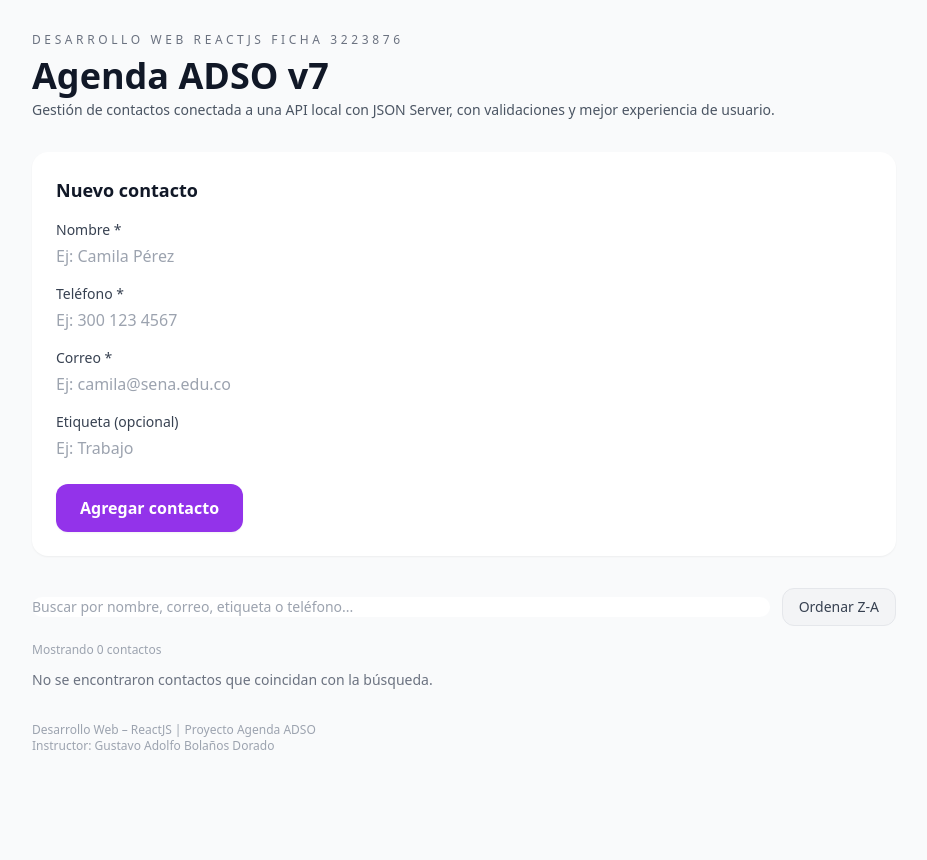
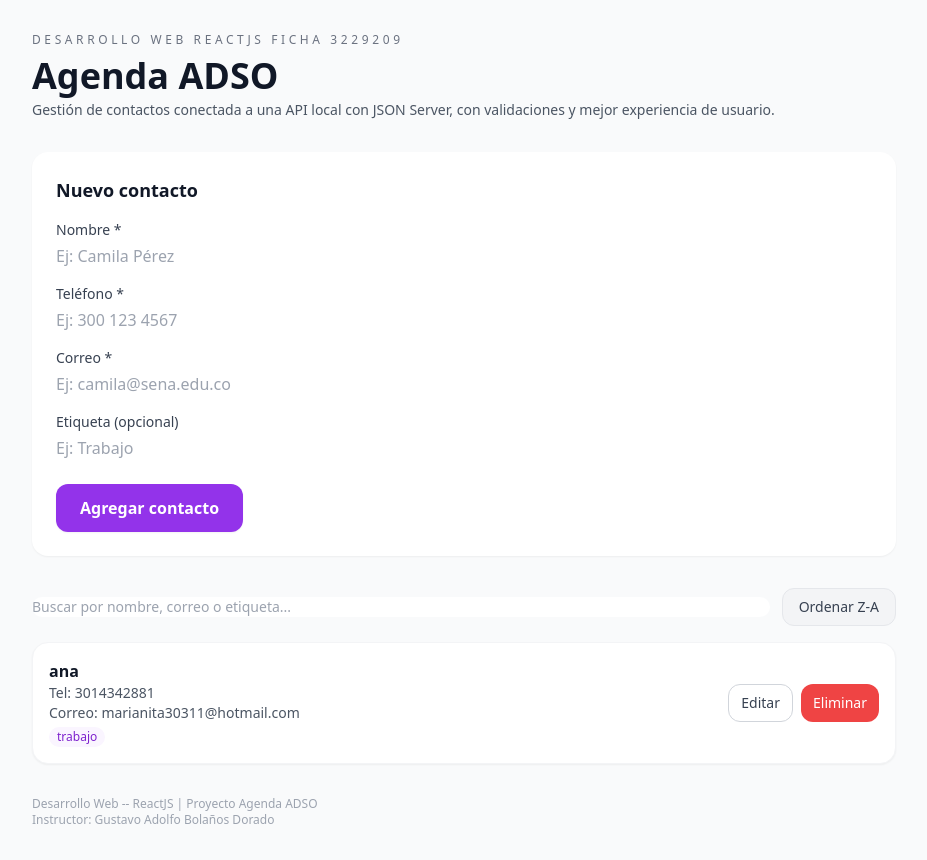
Before and after one commit to valeriaup/Agenda-ADSO-3229209, a React (Vite) app in the folder agenda-adso/: page / in a window 1280 px wide. Shown: the whole page, without its empty margins (176-1103 px from the left). Before the commit the page ends 800 px from the top, so only its background shows below. Built offline with nearby package versions, Linux system fonts and the light colour scheme; data requests are answered from the project's data file.

Commit message:
fix: correciones

```diff
--- a/agenda-adso/db.json
+++ b/agenda-adso/db.json
@@ -1,4 +1,12 @@
 {
-  "contactos": [],
+  "contactos": [
+    {
+      "id": "4439",
+      "nombre": "ana",
+      "telefono": "3014342881",
+      "correo": "marianita30311@hotmail.com",
+      "etiqueta": "trabajo"
+    }
+  ],
   "$schema": "./node_modules/json-server/schema.json"
 }
--- a/agenda-adso/src/App.jsx
+++ b/agenda-adso/src/App.jsx
@@ -1,115 +1,117 @@
+// Archivo: src/App.jsx
+// Componente principal de la aplicación Agenda ADSO.
 import { useEffect, useState } from "react";
-
 import {
   listarContactos,
   crearContacto,
+  actualizarContacto,
   eliminarContactoPorId,
 } from "./api";
-
 import { APP_INFO } from "./config";
-
 import FormularioContacto from "./components/FormularioContacto";
 import ContactoCard from "./components/ContactoCard";
 
 function App() {
-
   const [contactos, setContactos] = useState([]);
   const [cargando, setCargando] = useState(true);
   const [error, setError] = useState("");
-
-  // CLASE 10: Estados para búsqueda y ordenamiento
   const [busqueda, setBusqueda] = useState("");
   const [ordenAsc, setOrdenAsc] = useState(true);
+  const [contactoEnEdicion, setContactoEnEdicion] = useState(null);
 
   useEffect(() => {
-
     const cargarContactos = async () => {
       try {
-
         setCargando(true);
         setError("");
-
         const data = await listarContactos();
         setContactos(data);
-
       } catch (error) {
-
         console.error("Error al cargar contactos:", error);
-
         setError(
           "No se pudieron cargar los contactos. Verifica que el servidor esté encendido e intenta de nuevo."
         );
-
       } finally {
         setCargando(false);
       }
     };
-
     cargarContactos();
-
   }, []);
 
   const onAgregarContacto = async (nuevoContacto) => {
     try {
-
       setError("");
-
       const creado = await crearContacto(nuevoContacto);
-
       setContactos((prev) => [...prev, creado]);
-
     } catch (error) {
-
       console.error("Error al crear contacto:", error);
-
       setError(
         "No se pudo guardar el contacto. Verifica tu conexión o el estado del servidor e intenta nuevamente."
       );
+      throw error;
+    }
+  };
 
+  const onActualizarContacto = async (contactoActualizado) => {
+    try {
+      setError("");
+      const actualizado = await actualizarContacto(
+        contactoActualizado.id,
+        contactoActualizado
+      );
+      setContactos((prev) =>
+        prev.map((c) => (c.id === actualizado.id ? actualizado : c))
+      );
+      setContactoEnEdicion(null);
+    } catch (error) {
+      console.error("Error al actualizar contacto:", error);
+      setError(
+        "No se pudo actualizar el contacto. Verifica tu conexión o el servidor e intenta nuevamente."
+      );
       throw error;
     }
   };
 
   const onEliminarContacto = async (id) => {
     try {
-
       setError("");
       await eliminarContactoPorId(id);
-
       setContactos((prev) => prev.filter((c) => c.id !== id));
-
+      setContactoEnEdicion((actual) =>
+        actual && actual.id === id ? null : actual
+      );
     } catch (error) {
-
       console.error("Error al eliminar contacto:", error);
-
       setError(
         "No se pudo eliminar el contacto. Vuelve a intentarlo o verifica el servidor."
       );
     }
   };
 
-  // CLASE 10: Primera transformación — filtrar por término de búsqueda
+  const onEditarClick = (contacto) => {
+    setContactoEnEdicion(contacto);
+    setError("");
+  };
+
+  const onCancelarEdicion = () => {
+    setContactoEnEdicion(null);
+  };
+
   const contactosFiltrados = contactos.filter((c) => {
     const termino = busqueda.toLowerCase();
-
-    const nombre   = c.nombre.toLowerCase();
-    const correo   = c.correo.toLowerCase();
+    const nombre = c.nombre.toLowerCase();
+    const correo = c.correo.toLowerCase();
     const etiqueta = (c.etiqueta || "").toLowerCase();
-    const telefono = (c.telefono || "").toLowerCase(); // Mini reto 1
-
     return (
       nombre.includes(termino) ||
       correo.includes(termino) ||
-      etiqueta.includes(termino) ||
-      telefono.includes(termino) // Mini reto 1
+      etiqueta.includes(termino)
     );
   });
 
-  // CLASE 10: Segunda transformación — ordenar alfabéticamente
   const contactosOrdenados = [...contactosFiltrados].sort((a, b) => {
     const nombreA = a.nombre.toLowerCase();
     const nombreB = b.nombre.toLowerCase();
-
     if (nombreA < nombreB) return ordenAsc ? -1 : 1;
     if (nombreA > nombreB) return ordenAsc ? 1 : -1;
     return 0;
@@ -117,21 +119,15 @@
 
   return (
     <div className="min-h-screen bg-gray-50">
-
       <div className="max-w-4xl mx-auto px-4 py-8">
-
         <header className="mb-8">
           <p className="text-xs tracking-[0.3em] text-gray-500 uppercase">
             Desarrollo Web ReactJS Ficha {APP_INFO.ficha}
           </p>
-
           <h1 className="text-4xl font-extrabold text-gray-900 mt-2">
             {APP_INFO.titulo}
           </h1>
-
-          <p className="text-sm text-gray-600 mt-1">
-            {APP_INFO.subtitulo}
-          </p>
+          <p className="text-sm text-gray-600 mt-1">{APP_INFO.subtitulo}</p>
         </header>
 
         {error && (
@@ -144,18 +140,21 @@
           <p className="text-sm text-gray-500">Cargando contactos...</p>
         ) : (
           <>
-            <FormularioContacto onAgregar={onAgregarContacto} />
+            <FormularioContacto
+              onAgregar={onAgregarContacto}
+              onActualizar={onActualizarContacto}
+              contactoEnEdicion={contactoEnEdicion}
+              onCancelarEdicion={onCancelarEdicion}
+            />
 
-            {/*  CLASE 10: Buscador y botón de ordenamiento */}
             <div className="flex flex-col md:flex-row md:items-center md:justify-between gap-3 mb-4">
               <input
                 type="text"
                 className="w-full md:flex-1 rounded-xl border-gray-300 focus:ring-purple-500 focus:border-purple-500 text-sm"
-                placeholder="Buscar por nombre, correo, etiqueta o teléfono..."
+                placeholder="Buscar por nombre, correo o etiqueta..."
                 value={busqueda}
                 onChange={(e) => setBusqueda(e.target.value)}
               />
-
               <button
                 type="button"
                 onClick={() => setOrdenAsc((prev) => !prev)}
@@ -165,13 +164,6 @@
               </button>
             </div>
 
-            {/*  CLASE 10: Mini reto 2 — contador de resultados */}
-            <p className="text-xs text-gray-400 mb-3">
-              Mostrando {contactosOrdenados.length}{" "}
-              {contactosOrdenados.length === 1 ? "contacto" : "contactos"}
-            </p>
-
-            {/*  CLASE 10: Renderizado con lista filtrada y ordenada */}
             <section className="space-y-4">
               {contactosOrdenados.length === 0 ? (
                 <p className="text-sm text-gray-500">
@@ -186,6 +178,7 @@
                     correo={c.correo}
                     etiqueta={c.etiqueta}
                     onEliminar={() => onEliminarContacto(c.id)}
+                    onEditar={() => onEditarClick(c)}
                   />
                 ))
               )}
@@ -194,10 +187,9 @@
         )}
 
         <footer className="mt-8 text-xs text-gray-400">
-          <p>Desarrollo Web – ReactJS | Proyecto Agenda ADSO</p>
+          <p>Desarrollo Web -- ReactJS | Proyecto Agenda ADSO</p>
           <p>Instructor: Gustavo Adolfo Bolaños Dorado</p>
         </footer>
-
       </div>
     </div>
   );
--- a/agenda-adso/src/components/ContactoCard.jsx
+++ b/agenda-adso/src/components/ContactoCard.jsx
@@ -1,43 +1,39 @@
-// Este componente muestra un contacto individual.
-// Incluye nombre, teléfono, correo, etiqueta y el botón de eliminar.
+// Archivo: src/components/ContactoCard.jsx
+// Componente que muestra la información de un contacto en una tarjeta.
+// Incluye botones para Editar y Eliminar.
 
-export default function ContactoCard({nombre, telefono, correo, etiqueta, onEliminar,}) {
+function ContactoCard({ nombre, telefono, correo, etiqueta, onEliminar, onEditar }) {
   return (
-    <div className="bg-white shadow-sm border border-gray-200 rounded-2xl p-6 flex items-start justify-between">
-      {/* Información */}
-      <div className="space-y-1">
-        {/* Nombre */}
-        <h3 className="text-xl font-semibold text-gray-800">
-          {nombre}
-        </h3>
-
-        {/* Teléfono */}
-        <p className="text-gray-600 text-sm flex items-center gap-2">
-          <span className="text-purple-500 text-lg">📞</span>
-          {telefono}
-        </p>
-
-        {/* Correo */}
-        <p className="text-gray-600 text-sm flex items-center gap-2">
-          <span className="text-purple-500 text-lg">✉️</span>
-          {correo}
-        </p>
-
-        {/* Etiqueta */}
+    <article className="bg-white rounded-2xl shadow-sm border border-gray-100 p-4 flex flex-col md:flex-row md:items-center md:justify-between gap-3">
+      <div>
+        <h3 className="text-base font-semibold text-gray-900">{nombre}</h3>
+        <p className="text-sm text-gray-600">Tel: {telefono}</p>
+        <p className="text-sm text-gray-600">Correo: {correo}</p>
         {etiqueta && (
-          <span className="inline-block bg-gray-100 text-gray-700 text-xs px-3 py-1 rounded-full mt-2">
+          <span className="inline-flex mt-1 px-2 py-0.5 rounded-full text-xs font-medium bg-purple-50 text-purple-700">
             {etiqueta}
           </span>
         )}
       </div>
 
-      {/* Botón eliminar */}
+      <div className="flex gap-2 justify-end">
         <button
+          type="button"
+          onClick={onEditar}
+          className="text-xs md:text-sm px-3 py-2 rounded-xl border border-gray-300 text-gray-700 hover:bg-gray-100"
+        >
+          Editar
+        </button>
+        <button
+          type="button"
           onClick={onEliminar}
-        className="bg-red-500 hover:bg-red-600 text-white text-sm px-4 py-2 rounded-lg shadow transition"
+          className="text-xs md:text-sm px-3 py-2 rounded-xl bg-red-500 text-white hover:bg-red-600"
         >
           Eliminar
         </button>
       </div>
+    </article>
   );
 }
+
+export default ContactoCard;
--- a/agenda-adso/src/config.js
+++ b/agenda-adso/src/config.js
@@ -1,17 +1,7 @@
-// Archivo: src/config.js
-// Este archivo centraliza configuraciones reutilizables de la Agenda ADSO.
-// URL base del backend local de Agenda ADSO.
-// Si cambia el puerto o la ruta, solo se modifica aquí.
 export const API_BASE_URL = "http://localhost:3002/contactos";
-
 // Información general de la aplicación que se utilizará en App.jsx
 export const APP_INFO = {
-  // Número de ficha que se muestra en el encabezado
-  ficha: "3223876",
-  // Título principal de la aplicación
-  titulo: "Agenda ADSO v7",
-  // Subtítulo o descripción corta que aparece debajo del título
-  subtitulo:
-    "Gestión de contactos conectada a una API local con JSON Server, con validaciones y mejor experiencia de usuario.",
-
+    ficha: "3229209",
+    titulo: "Agenda ADSO",
+    subtitulo: "Gestión de contactos conectada a una API local con JSON Server, con validaciones y mejor experiencia de usuario.",
 };
```
Also changed, not shown: agenda-adso/src/App.css (+0 -147 lines), agenda-adso/src/api.js (+19 -15 lines), agenda-adso/src/components/FormularioContacto.jsx (+67 -65 lines). Lines whose indentation alone changed are shown as unchanged.
